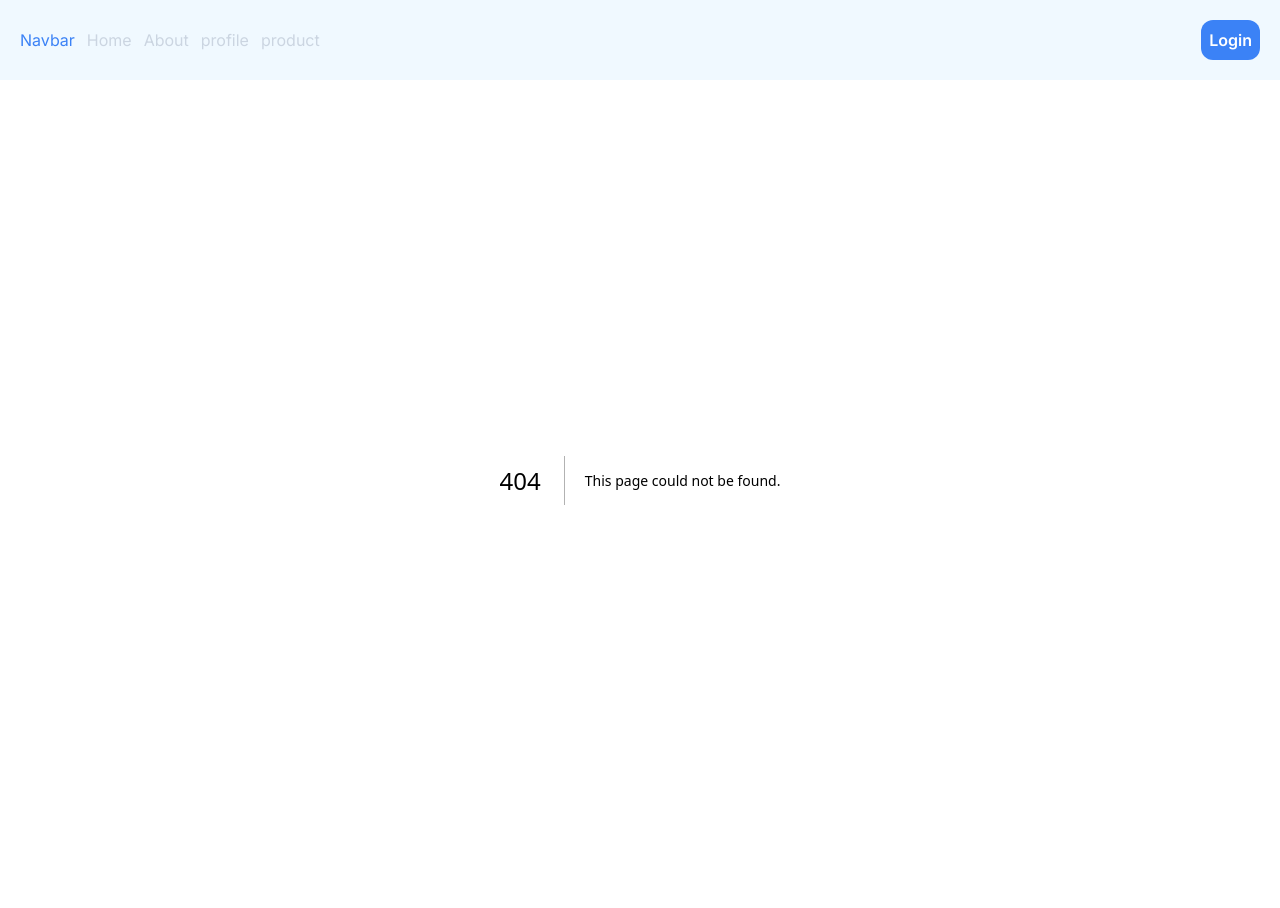
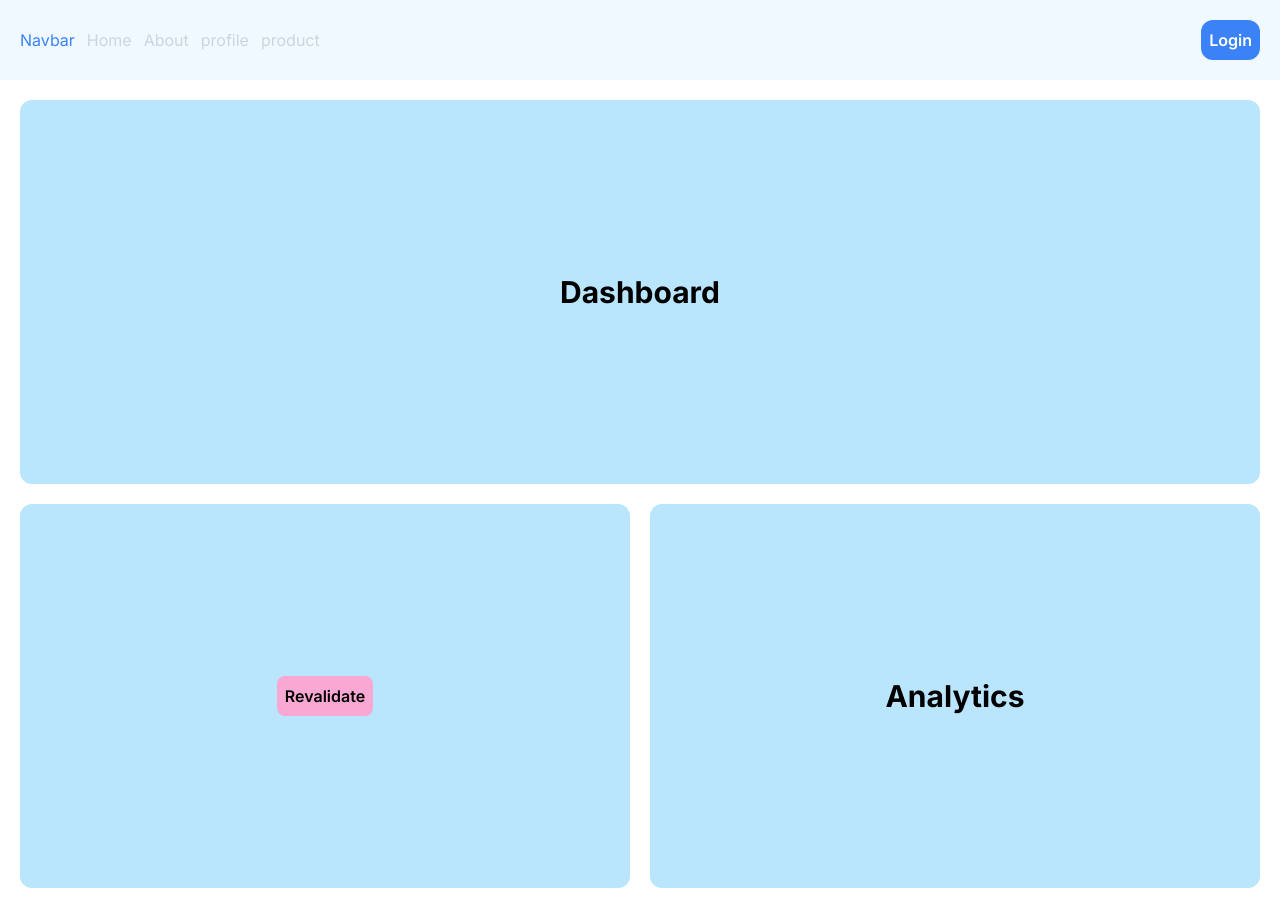
Before and after one commit to Ijon6k/learn-nextjs, a Next.js app: page /dashboard in a window 1280 px wide. Before the commit this address had no page. Before the commit the page ends 880 px from the top, so only its background shows below. Built offline with nearby package versions, Linux system fonts and the light colour scheme.

Commit message:
parallel routes

```diff
--- /dev/null
+++ b/src/app/(admin)/dashboard/@analytics/page.tsx
@@ -0,0 +1,7 @@
+export default function Analytics() {
+  return (
+    <div className="w-3/6 h-96 bg-sky-200  rounded-xl flex justify-center items-center">
+      <h1 className="text-3xl font-bold">Analytics</h1>
+    </div>
+  );
+}
--- a/src/app/(admin)/dashboard/product/page.tsx
+++ b/src/app/(admin)/dashboard/@product/page.tsx
@@ -8,8 +8,11 @@ export default function AdminProductPage() {
   };
 
   return (
-    <div className=" flex justify-center items-center w-screen h-screen">
-      <button className="p-2 rounded-xl bg-sky-200" onClick={revalidate}>
+    <div className=" w-3/6 h-96 bg-sky-200  rounded-xl flex justify-center items-center ">
+      <button
+        className="p-2 rounded-lg bg-pink-300 font-semibold "
+        onClick={revalidate}
+      >
         Revalidate
       </button>
     </div>
--- /dev/null
+++ b/src/app/(admin)/dashboard/layout.tsx
@@ -0,0 +1,19 @@
+export default function Layout({
+  children,
+  product,
+  analytics,
+}: {
+  children: React.ReactNode;
+  product: React.ReactNode;
+  analytics: React.ReactNode;
+}) {
+  return (
+    <div className="p-5">
+      <div>{children}</div>
+      <div className="mt-5 flex justify-center items-center gap-5">
+        {product}
+        {analytics}
+      </div>
+    </div>
+  );
+}
--- /dev/null
+++ b/src/app/(admin)/dashboard/page.tsx
@@ -0,0 +1,7 @@
+export default function DashboardPage() {
+  return (
+    <div className="w-full h-96 bg-sky-200  rounded-xl flex justify-center items-center">
+      <h1 className="text-3xl font-bold">Dashboard</h1>
+    </div>
+  );
+}
```
